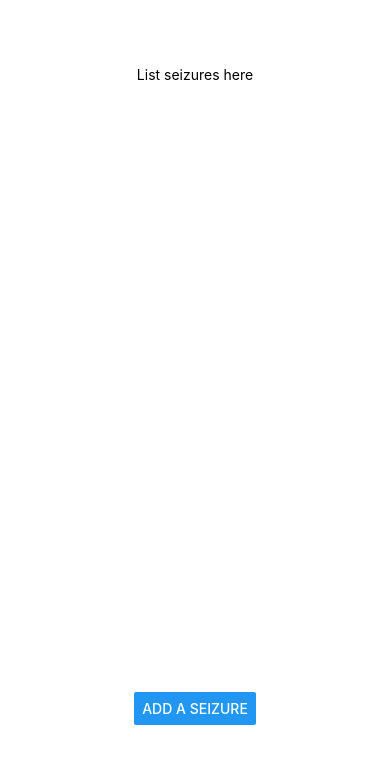
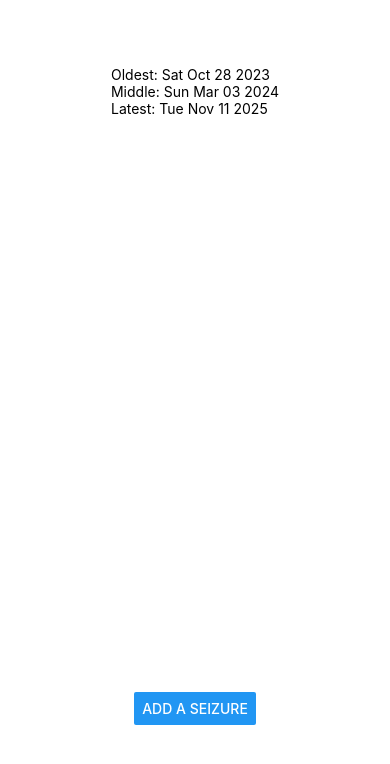
Before and after one commit to ctkcoding/seizure-tracker, a React Native app: screen / in a window 390 px wide. Shown: the top 764 px of the page. Built offline with nearby package versions, Linux system fonts and the light colour scheme.

Commit message:
display list of seizures

```diff
--- a/App.tsx
+++ b/App.tsx
@@ -2,10 +2,10 @@ import { useState } from 'react';
 import { StyleSheet, Text, View, Button } from 'react-native';
 import { StatusBar } from 'expo-status-bar';
 import SeizureEditor from './components/SeizureEditor';
+import SeizureItem, { SeizureItemProps } from './components/SeizureItem';
 
 export default function App() {
   const [modalIsVisible, setModalIsVisible] = useState(false);
-  const [seizures, setSeizures] = useState([]);
 
   function showSeizureEditorHandler() {
     setModalIsVisible(true);
@@ -14,6 +14,25 @@ export default function App() {
   function hideSeizureEditorHandler() {
     setModalIsVisible(false);
   }
+
+
+  // new Date(2023, 09, 28, 22, 24, 00, 00)
+
+  // todo - rethink props export when I start using DB
+  const dummySeizures: SeizureItemProps[] = [
+      {
+          "title": "Oldest",
+          "timestamp": new Date(2023, 9, 28, 22, 24, 0, 0),
+      },
+      {
+          "title": "Middle",
+          "timestamp": new Date(2024, 2, 3, 10, 0, 0, 0),
+      },
+      {
+          "title": "Latest",
+          "timestamp": new Date(2025, 10, 11, 11, 0, 0, 0),
+      },
+  ];
 
 
   return (
@@ -26,7 +45,19 @@ export default function App() {
             visible={modalIsVisible}
             onCancel={hideSeizureEditorHandler}
           />
-          <Text>List seizures here</Text>
+          {/* todo - list objects like in editor/buttons */}
+          <View>
+            {dummySeizures.map((seizure) => {
+                return (
+                    <SeizureItem
+                        title={seizure.title}
+                        timestamp={seizure.timestamp}
+                        key={seizure.timestamp.getTime()}
+                    />
+                );
+            })}
+        </View>
+
         </View>
         <View style={styles.button}>
           <Button
--- a/components/SeizureItem.tsx
+++ b/components/SeizureItem.tsx
@@ -1,15 +1,15 @@
 import { StyleSheet, View, Text, Pressable } from "react-native";
 
-interface SeizureItemProps {
-    text: string;
+export interface SeizureItemProps {
+    title: string;
+    timestamp: Date;
 }
 
 function SeizureItem(props: SeizureItemProps) {
     return (
         <View >
             <Text>
-                {/* TODO - display date/time ONLY */}
-                {props.text}
+                {props.title + ": " + props.timestamp.toDateString()}
             </Text>
         </View>
     )
```
